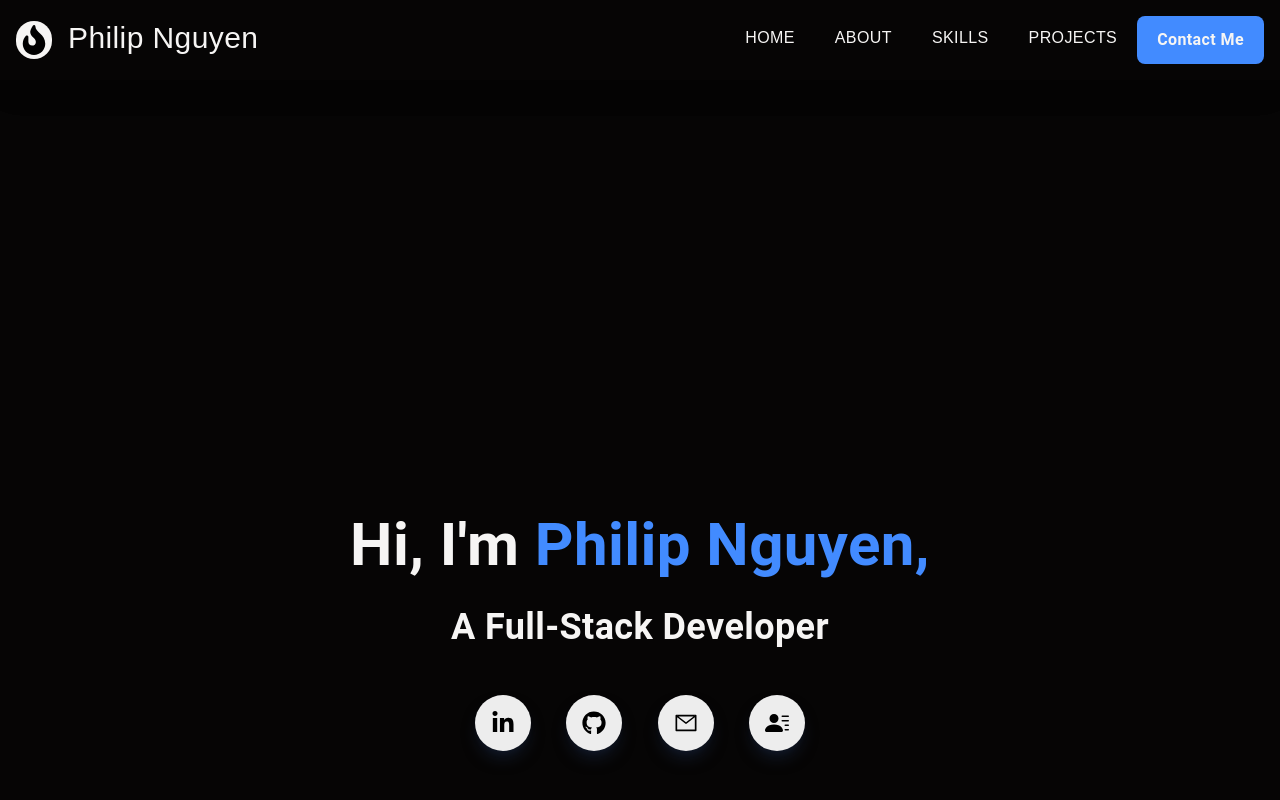
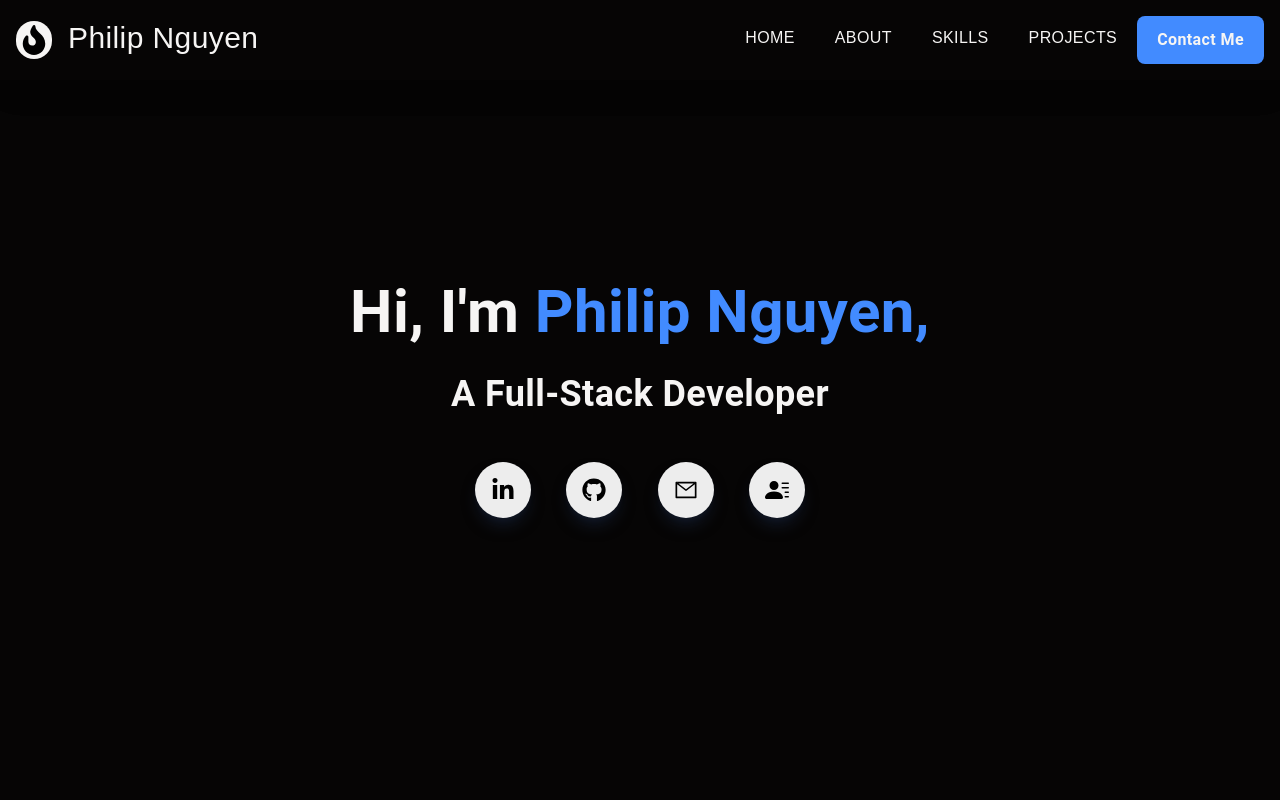
Before and after one commit to pn-code/personal-portfolio-nextjs, a Next.js app: page / in a window 1280 px wide. Shown: the top 800 px of the page. Built offline with nearby package versions, Linux system fonts and the light colour scheme.

Commit message:
Reverted top-spacing

```diff
--- a/components/Main.jsx
+++ b/components/Main.jsx
@@ -5,7 +5,7 @@ import { BsFillPersonLinesFill } from "react-icons/bs";
 const Main = () => {
     return (
         <div className="w-full h-screen text-center">
-            <div className="max-w-[1240px] w-full h-full mx-auto p-2 flex justify-center pt-[40%]">
+            <div className="max-w-[1240px] w-full h-full mx-auto p-2 flex justify-center items-center">
                 <div className="text-primary">
                     <h1 className="py-4">
                         Hi, I&apos;m {" "}
```
